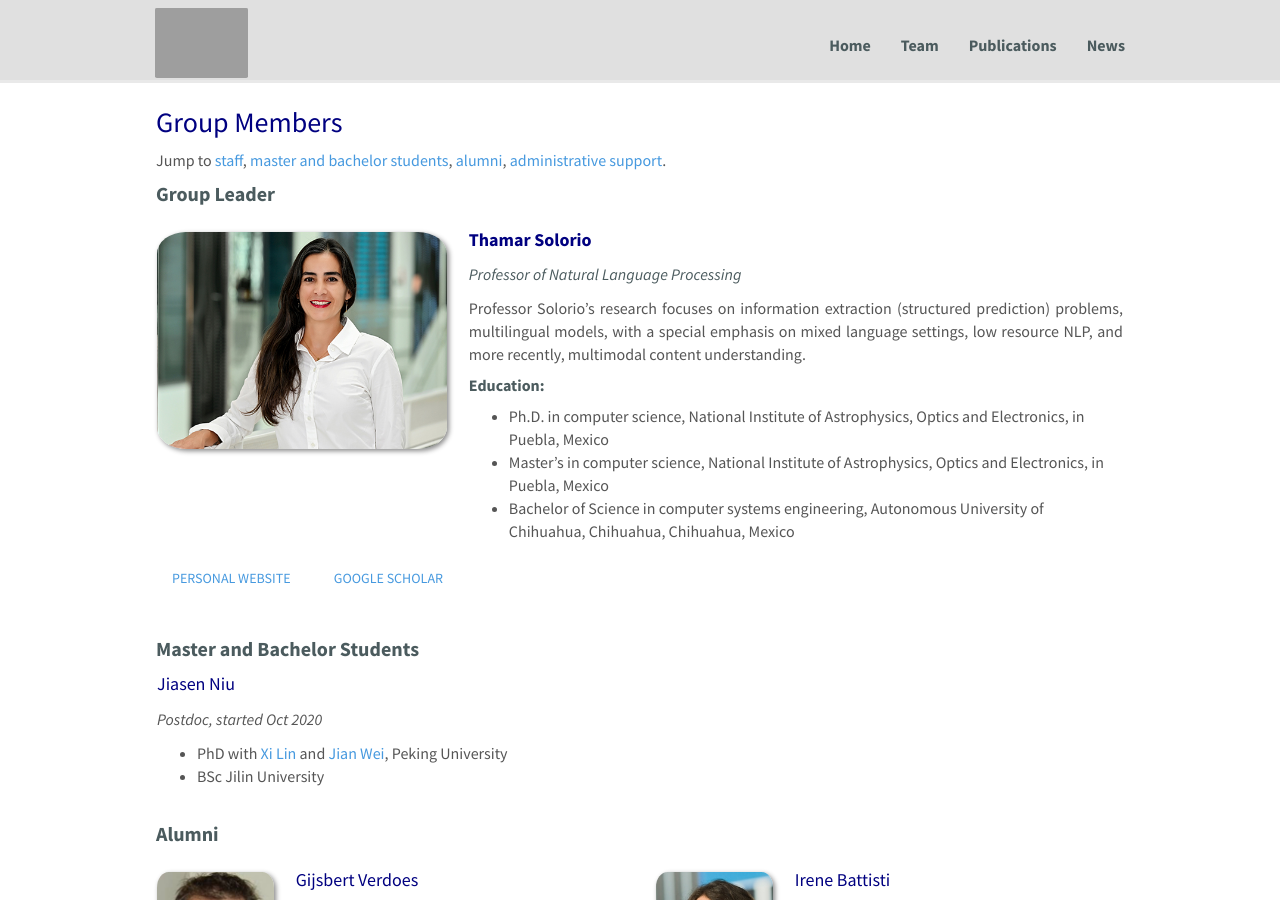
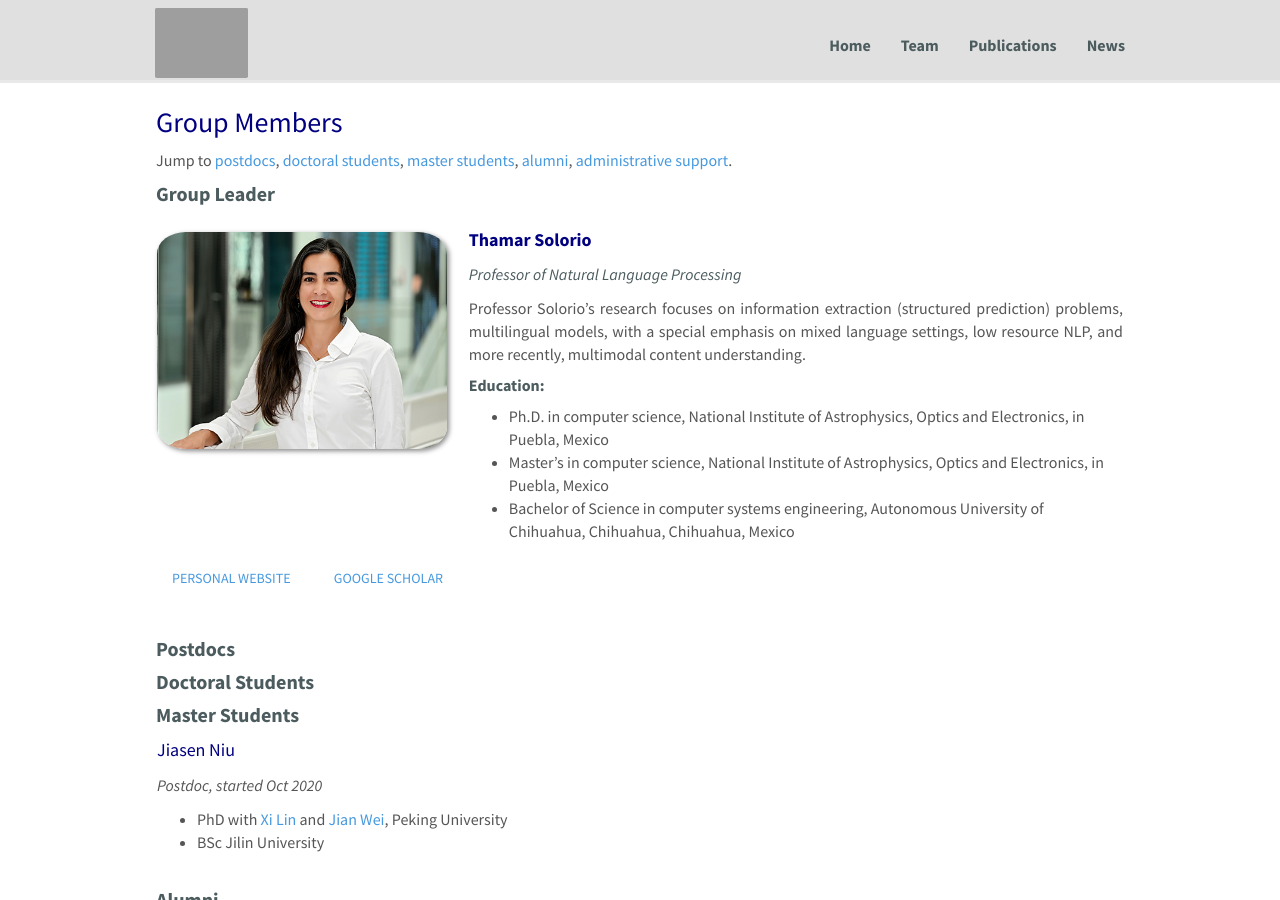
Before and after one commit to toqeerehsan/RiTUAL, a Jekyll site: the page built from _pages/team.md, in a window 1280 px wide and 900 px high. Built offline with Jekyll 4.4.1, drawn with Linux system fonts in a browser that asks for light colours; nearby versions of some CDN libraries.

Commit message:
updated page(s)

```diff
--- a/_pages/team.md
+++ b/_pages/team.md
@@ -8,7 +8,8 @@ permalink: /team/
 
 <h3>Group Members</h3>
 
-Jump to [staff](#staff), [master and bachelor students](#master-and-bachelor-students), [alumni](#alumni), [administrative support](#administrative-support).
+<!--Jump to [staff](#staff), [master and bachelor students](#master-and-bachelor-students), [alumni](#alumni), [administrative support](#administrative-support). -->
+Jump to [postdocs](#postdocs), [doctoral students](#doctoral-students), [master students](#master-and-bachelor-students), [alumni](#alumni), [administrative support](#administrative-support).
 
 <h4 id="staff">Group Leader</h4>
 {% assign number_printed = 0 %}
@@ -85,9 +86,12 @@ Jump to [staff](#staff), [master and bachelor students](#master-and-bachelor-stu
 {% endif %}
 
 
+<h4 id="postdocs">Postdocs</h4>
+
+<h4 id="doctoral-students">Doctoral Students</h4>
 
 
-<h4 id="master-and-bachelor-students">Master and Bachelor Students</h4>
+<h4 id="master-and-bachelor-students">Master Students</h4>
 {% assign number_printed = 0 %}
 {% for member in site.data.students %}
 
```
